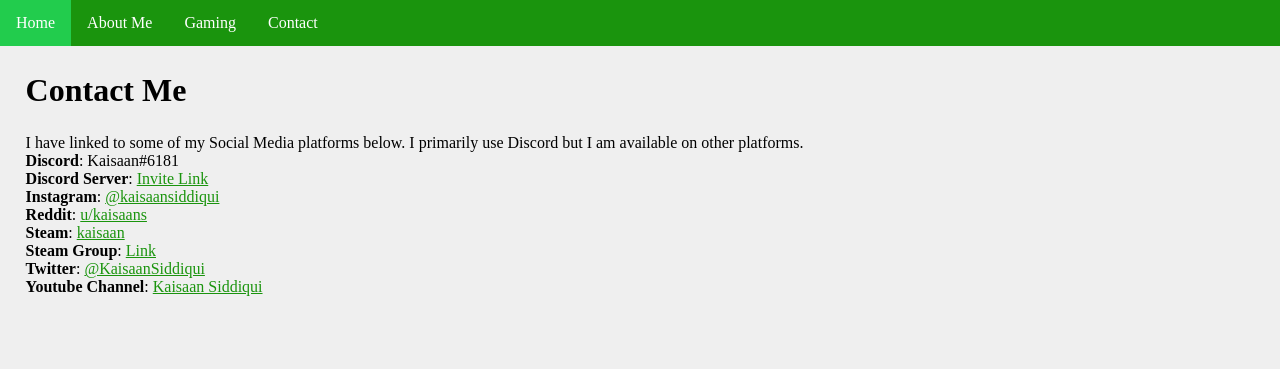
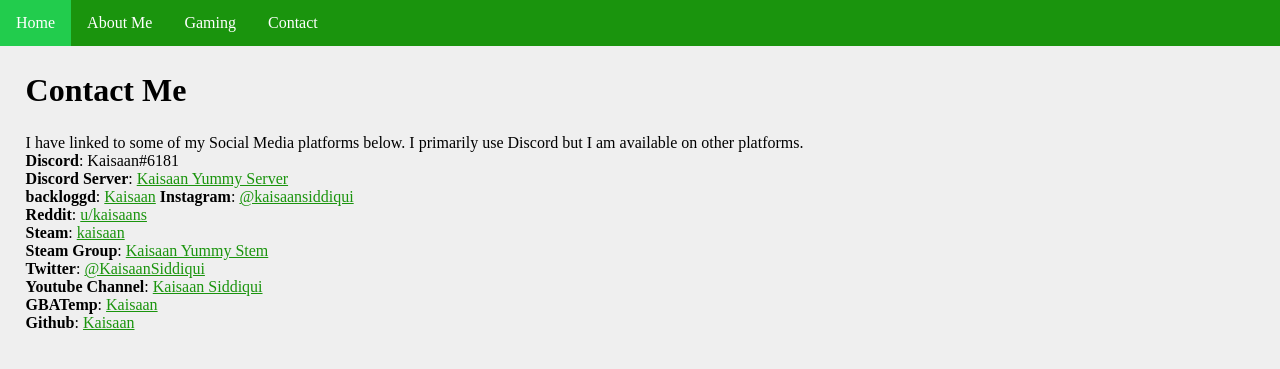
Before and after one commit to Kaisaan/kaisaan.github.io, a Jekyll site: the page built from pages/contact.html, in a window 1280 px wide. Shown: the top 369 px of the page. Built offline with Jekyll 4.4.1, drawn with Linux system fonts in a browser that asks for light colours; some web fonts are replaced.

Commit message:
Update contact.html

```diff
--- a/pages/contact.html
+++ b/pages/contact.html
@@ -7,10 +7,13 @@
 
 <p>I have linked to some of my Social Media platforms below. I primarily use Discord but I am available on other platforms.<br>
     <b>Discord</b>: Kaisaan#6181<br>
-    <b>Discord Server</b>: <a href="https://discord.gg/NFax4qadkN" target="_blank">Invite Link</a><br>
+    <b>Discord Server</b>: <a href="https://discord.gg/NFax4qadkN" target="_blank">Kaisaan Yummy Server</a><br>
+    <b>backloggd</b>: <a href="https://www.backloggd.com/u/Kaisaan/" target="_blank">Kaisaan</a>
     <b>Instagram</b>: <a href="https://www.instagram.com/kaisaansiddiqui/" target="_blank">@kaisaansiddiqui</a><br>
     <b>Reddit</b>: <a href="https://www.reddit.com/user/kaisaans" target="_blank">u/kaisaans</a><br>
     <b>Steam</b>: <a href="https://steamcommunity.com/id/kaisaan/" target="_blank">kaisaan</a><br>
-    <b>Steam Group</b>: <a href="https://steamcommunity.com/groups/kaisaan" targer="_blank">Link</a><br>
+    <b>Steam Group</b>: <a href="https://steamcommunity.com/groups/kaisaan" target="_blank">Kaisaan Yummy Stem</a><br>
     <b>Twitter</b>: <a href="https://twitter.com/KaisaanSiddiqui" target="_blank">@KaisaanSiddiqui</a><br>
     <b>Youtube Channel</b>: <a href="https://www.youtube.com/channel/UC364Tgsm480XvCL0JDY8sEg" target="_blank">Kaisaan Siddiqui</a><br>
+    <b>GBATemp</b>: <a href="https://gbatemp.net/members/kaisaan.525864/" target="_blank">Kaisaan</a><br>
+    <b>Github</b>: <a href="https://github.com/Kaisaan" target="_blank">Kaisaan</a><br>
```
